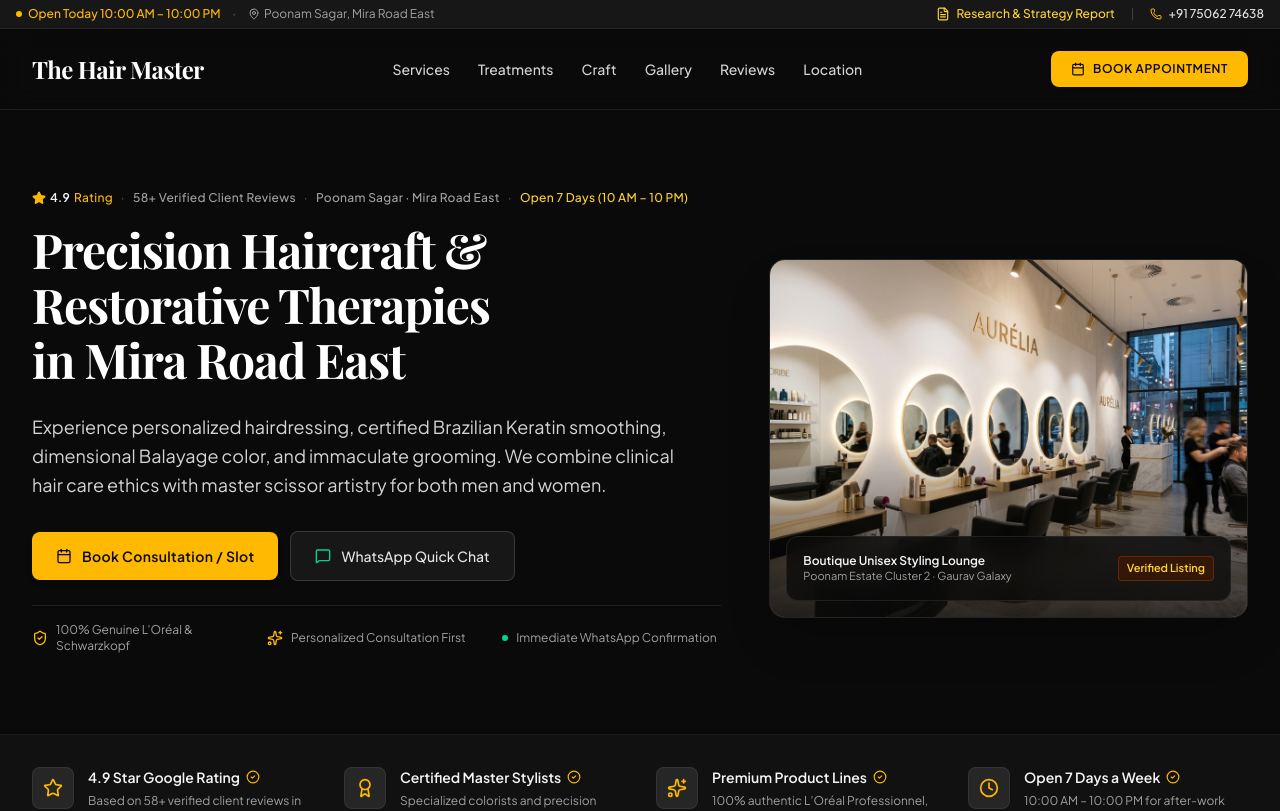
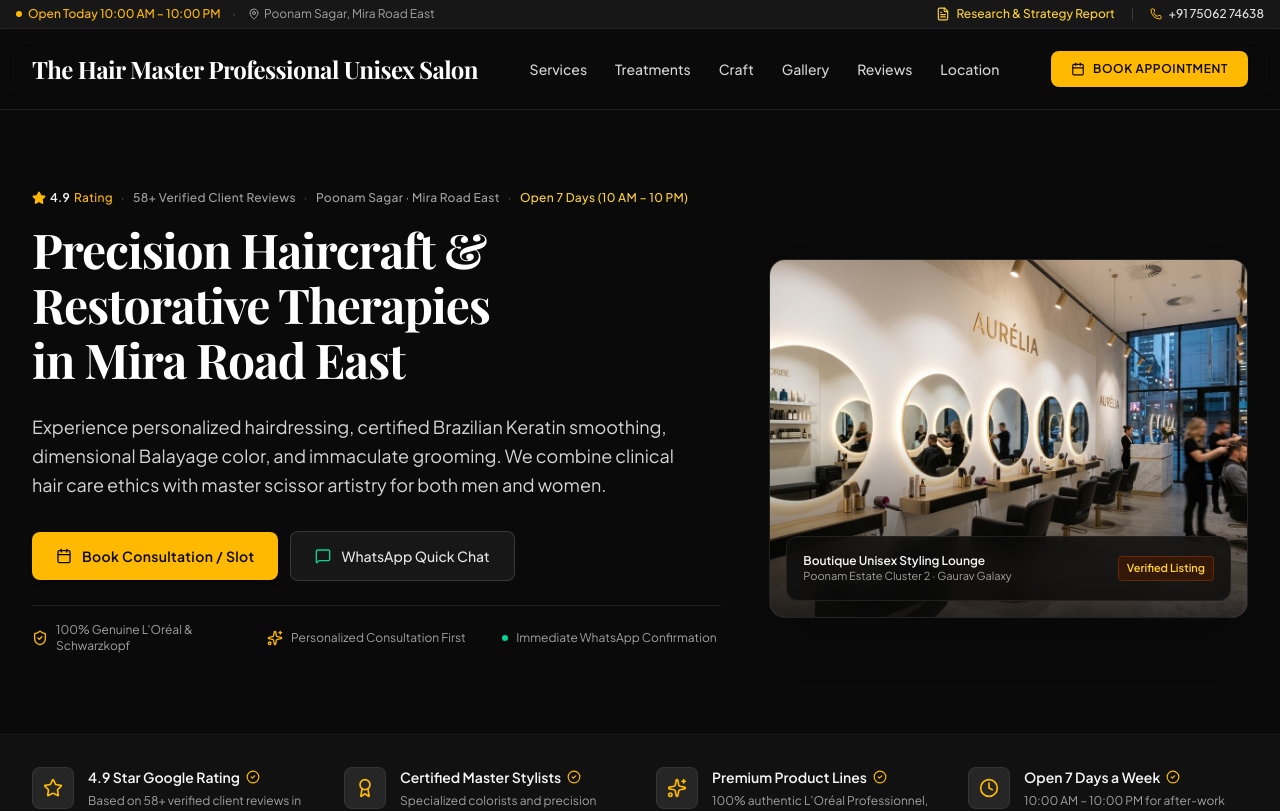
Before and after one commit to aarthak21-beep/hair-master, a React (Vite) app: page / in a window 1280 px wide. Shown: the top 811 px of the page. Built offline with nearby package versions, Linux system fonts and the light colour scheme; a web font is replaced by a local one.

Commit message:
Update full salon brand name

```diff
--- a/src/data/salonData.ts
+++ b/src/data/salonData.ts
@@ -6,7 +6,7 @@ import hairTreatmentImage from '../assets/images/hair_treatment_spa_179359285804
 
 export const BUSINESS_INFO: BusinessDetails = {
   name: 'The Hair Master Professional Unisex Salon',
-  shortName: 'The Hair Master',
+  shortName: 'The Hair Master Professional Unisex Salon',
   tagline: 'Precision Hairdressing & Restorative Hair Therapies in Mira Road',
   address: {
     line1: 'Shop No. 4, Poonam Estate Cluster 2, Gaurav Galaxy',
```
